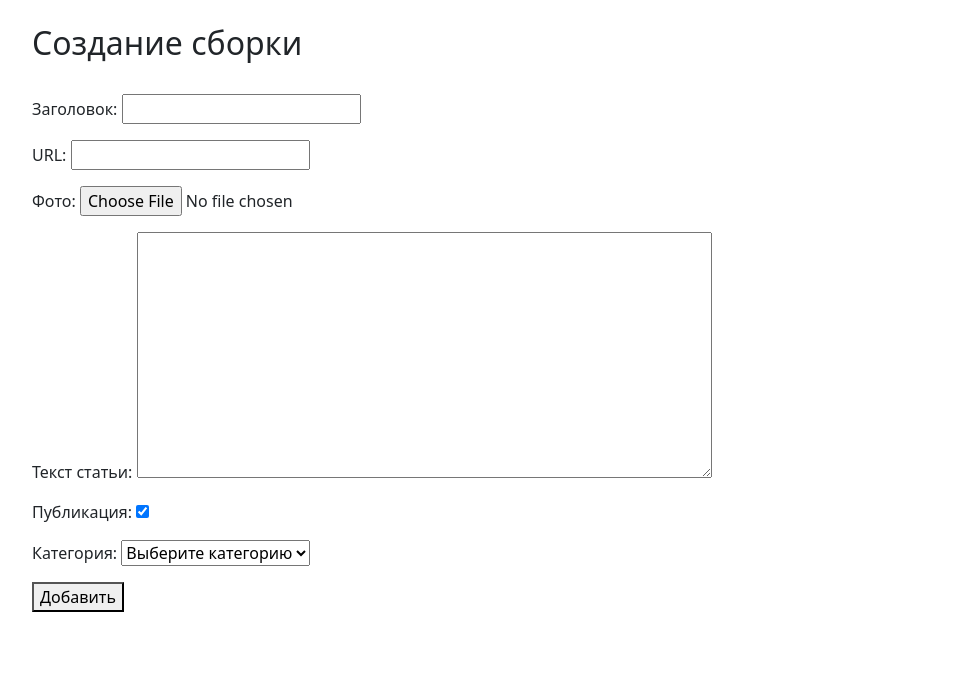
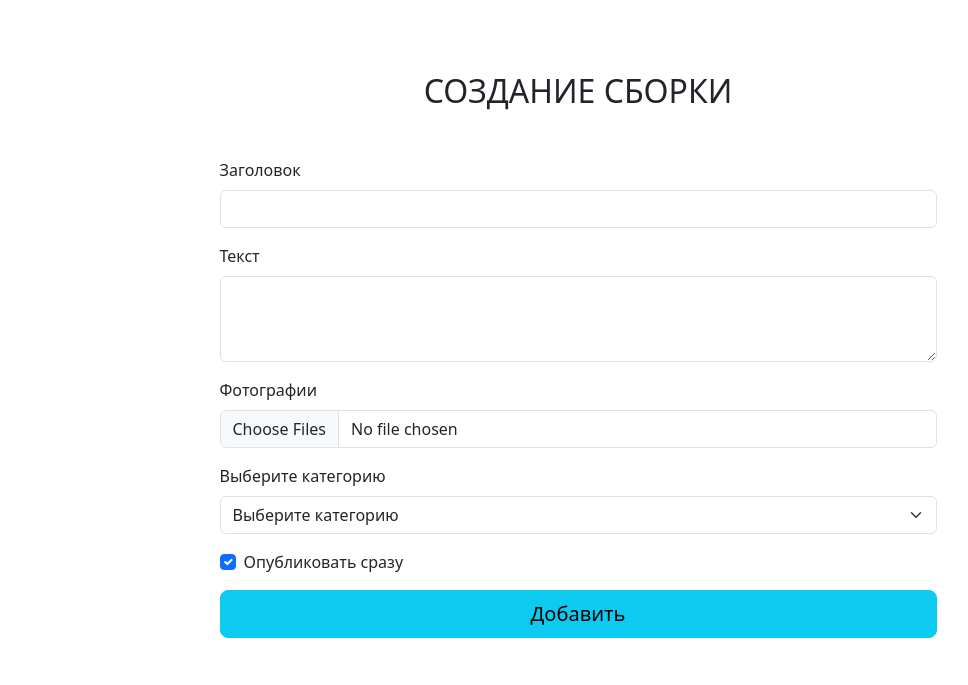
Before and after one commit to ivanprofpv/fpv_py, a Django app: page /add/ in a window 1280 px wide. Shown: the part 56-741 px from the top of the page, without its empty margins (62-1030 px from the left). Run offline with Django 4.2, Linux system fonts and the light colour scheme; data that the repository does not hold is empty; some libraries are stand-ins or nearby versions.

Commit message:
completed the creation form. Reworked the save function to translate title from Cyrillic to Latin and + ID

```diff
--- a/drone/forms.py
+++ b/drone/forms.py
@@ -9,10 +9,12 @@ class AddDroneForm(forms.ModelForm):
         self.fields['category'].empty_label = 'Выберите категорию'
     class Meta:
         model = Drone
-        fields = ['title', 'slug', 'drone_photo', 'content', 'is_published', 'category']
+        fields = ['title', 'drone_photo', 'content', 'is_published', 'category']
         widgets = {
             'title': forms.TextInput(attrs={'class': 'form-input'}),
-            'content': forms.Textarea(attrs={'cols': 60, 'rows': 10})
+            'slug': forms.TextInput(attrs={'class': 'form-input'}),
+            'content': forms.Textarea(attrs={'class': 'form-control'}),
+            'category': forms.Select(attrs={'class': 'form-select form-select-sm'})
         }
 
     def clean_title(self):
--- a/drone/models.py
+++ b/drone/models.py
@@ -1,7 +1,17 @@
 from django.db import models
+from django.template.defaultfilters import slugify as django_slugify
 from django.urls import reverse
 
+alphabet = {'а': 'a', 'б': 'b', 'в': 'v', 'г': 'g', 'д': 'd', 'е': 'e', 'ё': 'yo', 'ж': 'zh', 'з': 'z', 'и': 'i',
+            'й': 'j', 'к': 'k', 'л': 'l', 'м': 'm', 'н': 'n', 'о': 'o', 'п': 'p', 'р': 'r', 'с': 's', 'т': 't',
+            'у': 'u', 'ф': 'f', 'х': 'kh', 'ц': 'ts', 'ч': 'ch', 'ш': 'sh', 'щ': 'shch', 'ы': 'i', 'э': 'e', 'ю': 'yu',
+            'я': 'ya'}
 
+def slugify(s):
+    """
+    Overriding django slugify that allows to use russian words as well.
+    """
+    return django_slugify(''.join(alphabet.get(w, w) for w in s.lower()))
 class Drone(models.Model):
     title = models.CharField(max_length=255, verbose_name='Заголовок')
     slug = models.SlugField(max_length=255, unique=True, db_index=True, verbose_name='URL')
@@ -22,6 +32,7 @@ class Drone(models.Model):
     #добавляем "-id" в конце url для уникальности
     def save(self):
         super(Drone, self).save()
+        self.slug = slugify(self.title)
         if not self.slug.endswith('-' + str(self.id)):
             self.slug += '-' + str(self.id)
             super(Drone, self).save()
--- a/drone/templates/drone/add_drone.html
+++ b/drone/templates/drone/add_drone.html
@@ -5,11 +5,38 @@
 {% endblock %}
 
 {% block content %}
-    <h2>{{ title }}</h2>
-    <br>
-    <form action="{% url 'add_drone' %}" method="post" enctype="multipart/form-data">
-        {% csrf_token %}
-        {{ form.as_p }}
-        <button type="submit">Добавить</button>
-    </form>
+<div class="row d-flex justify-content-center align-items-center">
+    <div class="col-12 col-md-9 col-lg-7 col-xl-9">
+        <div class="card-body p-5">
+            <h2 class="text-uppercase text-center mb-5">{{ title }}</h2>
+            <form action="{% url 'add_drone' %}" method="post" enctype="multipart/form-data">
+                {% csrf_token %}
+                <div class="mb-3">
+                    <label for="titleInput" class="form-label">Заголовок</label>
+                    <input class="form-control" type="text"
+                            aria-label="titleInput" {{ form.title }}
+                </div>
+                <div class="mb-3">
+                    <label for="exampleFormControlTextarea1" class="form-label">Текст</label>
+                    <textarea class="form-control" id="exampleFormControlTextarea1" rows="3" {{ form.content }}</textarea>
+                </div>
+                <div class="mb-3">
+                    <label for="formFileMultiple" class="form-label">Фотографии</label>
+                    <input class="form-control" type="file" id="formFileMultiple" multiple {{ form.drone_photo }}
+                </div>
+                <div class="mb-3">
+                    <label for="category" class="form-label">Выберите категорию</label>
+                    <select class="form-select form-select" aria-label="category" {{ form.category }}
+                </div>
+                <div class="form-check mb-3">
+                    <input class="form-check-input" type="checkbox" value="" id="flexCheckChecked" checked {{ form.is_published }}
+                    <label class="form-check-label" for="flexCheckChecked">Опубликовать сразу</label>
+                </div>
+                <div class="d-grid gap-2">
+                    <button type="submit" class="btn btn-info btn-lg">Добавить</button>
+                </div>
+            </form>
+        </div>
+    </div>
+</div>
 {% endblock %}
```
